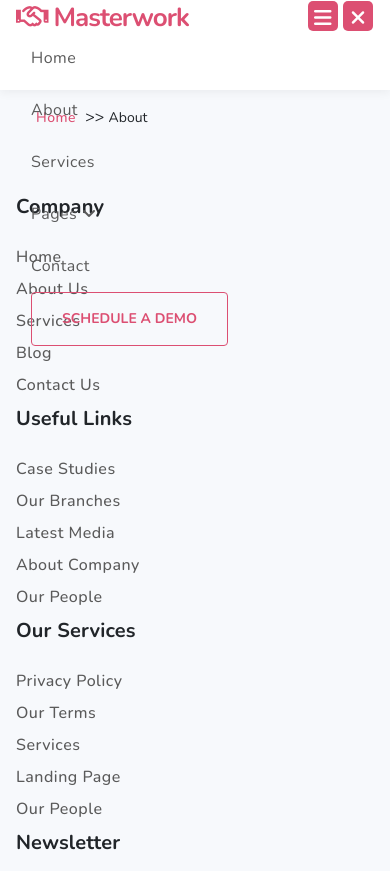
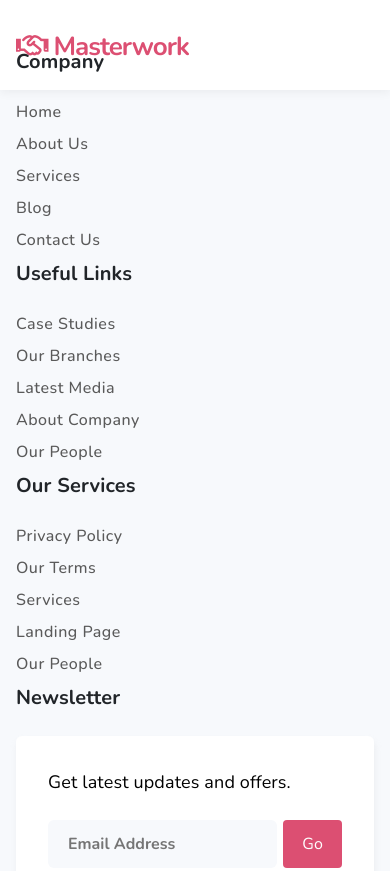
Before and after one commit to hoquocbaoproton/capstonebc27-masterwork, a plain HTML site: page src/base-source/base.html in a window 390 px wide. Shown: the top 871 px of the page. Drawn offline with nearby package versions, Linux system fonts and the light colour scheme.

Commit message:
done home

```diff
--- a/src/base-source/base.css
+++ b/src/base-source/base.css
@@ -1,3 +1,4 @@
+/* Color */
 :root {
     --primary: #dc4f72;
     --secondary: #0d5fa8;
@@ -61,9 +62,6 @@ li {
 }
 
 /* Typography */
-.font-secondary {
-    font-family: -apple-system, BlinkMacSystemFont, 'Segoe UI', Roboto, Oxygen, Ubuntu, Cantarell, 'Open Sans', 'Helvetica Neue', sans-serif;
-}
 a {
     font-size: 16px;
     line-height: 24px;
@@ -274,40 +272,12 @@ header {
     align-items: center;
     box-shadow: 0 3px 9px rgb(0 0 0 / 5%);
 }
-header .fixed-top{
-    position: fixed;
-    top: 0;
-    right: 0;
-    left: 0;
-    z-index: 1030;
-}
-header .nav-fixed{
-    padding: 0px;
-    background-color: #fff;
-    height: 70px;
-    border-bottom: none;
-    box-shadow: 0 3px 6px 0 rgb(0 0 0 / 5%);
-}
-header .navbar{
-    color: var(--text-color);
-    position: relative;
-    display: flex;
-    flex-wrap: wrap;
-    align-items: center;
-    justify-content: space-between;
-    padding: 0;
-}
 header .navbar-brand {
-    margin: 0;
-    padding: 0;
     font-size: 26px;
     font-weight: 700;
     text-transform: capitalize;
     color: var(--primary);
     letter-spacing: -1px;
-}
-header .nav-fixed .navbar-expand-lg .navbar-brand{
-    color: var(--primary);
 }
 header .nav-item {
     padding: 0 15px;
@@ -365,7 +335,7 @@ header .dropdown-menu:before {
     left: 49%;
     z-index: 1001;
 }
-header .nav-item button {
+header .nav-item button{
     transition: 0.3s ease-out;
     display: inline-block;
     line-height: 52px;
@@ -377,39 +347,11 @@ header .nav-item button {
     color: var(--primary);
     border-color: var(--primary);
 }
-header .nav-item button:hover {
+header .nav-item button:hover{
     background-color: var(--primary);
     color: #ffffff;
 }
 
-header .navbar-toggler{
-    display: block;
-    padding: 0;
-}
-header .navbar-toggler span{
-    color: #fff;
-    line-height: 34px;
-    background-color: var(--primary);
-    border-radius: 5px;
-}
-/* breadcrums style*/
-#breadcrumbs {
-    padding: 15px 20px;
-    background: var(--light-bg-color);
-}
-.breadcrumbs {
-    margin-top: 90px;
-    padding: 20px 0;
-}
-#breadcrumbs a {
-    color: var(--primary);
-    margin: 0 5px 0 0;
-    font-size: 14px;
-}
-.breadcrumb_last {
-    color: var(--title-color);
-    font-size: 14px;
-}
 /* Footer style*/
 footer {
 
--- a/src/base-source/base.html
+++ b/src/base-source/base.html
@@ -45,9 +45,9 @@
   </head>
   <body>
     <!-- header -->
-    <header id="site-header" class="fixed-top nav-fixed">
+    <header class="header position-absolute top-0 start-0 w-100">
       <div class="container">
-        <nav class="navbar navbar-expand-lg stoke">
+        <nav class="navbar navbar-expand-lg stroke">
           <a class="navbar-brand" href="#">
             <i class="fa-regular fa-handshake"></i>
             <span> Masterwork </span>
@@ -57,16 +57,18 @@
             class="navbar-toggler"
             type="button"
             data-bs-toggle="collapse"
-            data-bs-target="#collapsibleNavbar"
+            data-bs-target="#navbarNavDropdown"
+            aria-controls="navbarNavDropdown"
+            aria-expanded="false"
+            aria-label="Toggle navigation"
           >
-            <span class="navbar-toggler-icon fa icon-expand fa-bars"></span>
-            <span class="navbar-toggler-icon fa icon-close fa-times"></span>
+            <span class="navbar-toggler-icon"></span>
           </button>
 
-          <div class="navbar-collapse collapse show" id="collapsibleNavbar">
+          <div class="collapse navbar-collapse" id="navbarNavDropdown">
             <ul class="navbar-nav ms-auto">
               <li class="nav-item">
-                <a class="nav-link" href="#">Home</a>
+                <a class="nav-link active" aria-current="page" href="#">Home</a>
               </li>
               <li class="nav-item">
                 <a class="nav-link" href="#">About</a>
@@ -74,7 +76,7 @@
               <li class="nav-item">
                 <a class="nav-link" href="#">Services</a>
               </li>
-              <li class="nav-item drogdown">
+              <li class="nav-item dropdown">
                 <a
                   class="nav-link dropdown-toggle"
                   href="#"
@@ -106,14 +108,7 @@
       </div>
     </header>
 
-    <!-- breadcrumbs -->
-    <div id="breadcrumbs" class="breadcrumbs">
-      <div class="container">
-        <a href="index.html"> Home </a>
-        >>
-        <span class="breadcrumb_last" aria-current="page">About</span>
-      </div>
-    </div>
+    <!--  -->
 
     <!-- footer -->
     <footer>
--- a/src/css/home.css
+++ b/src/css/home.css
@@ -7,7 +7,7 @@
   overflow: hidden;
   background: #ffffff;
   background-image: linear-gradient(to right, #fff, rgba(255, 255, 255, 0.92)),
-    url(../assets/img/1.Home/banner.jpeg);
+    url(../assets/img/home/banner.jpeg);
   background-repeat: no-repeat, no-repeat, no-repeat;
   background-position: center;
   background-attachment: fixed;
@@ -128,7 +128,7 @@
       rgba(0, 0, 0, 0.7),
       rgba(0, 0, 0, 0.33)
     ),
-    url("../assets/img/1.Home/bg.jpeg");
+    url("../assets/img/home/bg.jpeg");
   background-repeat: no-repeat, no-repeat, no-repeat;
   background-position: center;
   background-attachment: fixed;
```
Also changed, not shown: index.html (+18 -18 lines).
